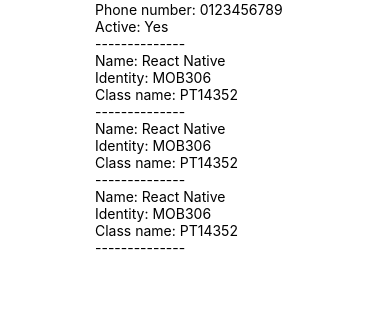
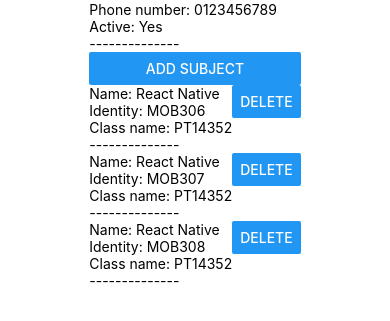
Before and after one commit to tuannda94/rn_pt14352, a React Native app: screen / in a window 390 px wide. Shown: the part 487-808 px from the top of the page. Built offline with nearby package versions, Linux system fonts and the light colour scheme.

Commit message:
Delete and add item UI by modal

```diff
--- a/profile/index.js
+++ b/profile/index.js
@@ -1,5 +1,16 @@
 import React, {useState} from 'react';
-import {View, Text, FlatList, StyleSheet, Image, Switch} from 'react-native';
+import {
+    View,
+    Text,
+    FlatList,
+    StyleSheet,
+    Image,
+    Switch,
+    Modal,
+    Button,
+    TextInput,
+    Picker
+} from 'react-native';
 import InfoText from './info-text';
 import SubjectItem from './subject-item';
 
@@ -21,39 +32,85 @@
             },
             {
                 name: 'React Native',
-                identity: 'MOB306',
+                identity: 'MOB307',
                 className: 'PT14352',
             },
             {
                 name: 'React Native',
-                identity: 'MOB306',
+                identity: 'MOB308',
                 className: 'PT14352',
             }
         ]
     };
     // Khai bao state + ham thay doi gia tri cua no
     const [showInfo, setShowInfo] = useState(true);
+    // Chuyen viec su dung userprofile sang state, de khi user thay doi gia tri se render lai man hinh
+    const [user, setUser] = useState(userProfile);
+    // Tao state kiem soat viec hien thi cua modal add subject
+    const [showModal, setShowModal] = useState(false);
+
+    // Khai bao ham thuc hien cong viec xoa
+    const handleDeleteSubject = (identity) => {
+        // su dung let de co the gan gia tri moi
+        let newSubjectList = user.subjects;
+        // filter ((item) => tra ve dieu kien ma item do se duoc xu ly)
+        // sau khi filter xong (chay het vong lap voi dieu kien dua ra) -> tra ve mang moi co cac item thoa man dk
+
+        newSubjectList = newSubjectList.filter((subject) => subject.identity != identity);
+        userProfile.subjects = newSubjectList;
+        console.log(userProfile);
+
+        setUser(userProfile);
+    }
 
     return (
       <View style={style.profileContainer}>
         <View style={style.avatar}>
-                <Image style={style.image} source={{uri: userProfile.info.avatar}} />
-                <Switch value={showInfo} onValueChange={() => setShowInfo(!showInfo)} />
+          <Image style={style.image} source={{ uri: user.info.avatar }} />
+          <Switch
+            value={showInfo}
+            onValueChange={() => setShowInfo(!showInfo)}
+          />
         </View>
         <Text>--------------</Text>
         <View>
-                {
-                    showInfo
-                        ? <InfoText data={userProfile.info} />
-                        : null
-                }
+          {showInfo ? <InfoText data={user.info} /> : null}
           <Text>--------------</Text>
+          <Button
+            title="Add subject"
+            onPress={() => {
+              setShowModal(true);
+            }}
+          />
           <FlatList
-                    data={userProfile.subjects} // mảng nhận vào để hiển thị danh sách
-                    renderItem={({item}) => <SubjectItem item={item} />} // item ứng với {name: '', identity: '', className: ''}
+            data={user.subjects} // mảng nhận vào để hiển thị danh sách
+            renderItem={({ item }) => (
+              <SubjectItem item={item} handleDelete={handleDeleteSubject} />
+            )} // item ứng với {name: '', identity: '', className: ''}
             keyExtractor={(item, index) => index}
           />
         </View>
+        <Modal visible={showModal}>
+          <View>
+            <Text>Modal Add Subject</Text>
+            <Text>Name</Text>
+            <TextInput value="" onValueChange={() => {}} />
+            <Text>Identity</Text>
+            <TextInput value="MOBxxx" onValueChange={() => {}} />
+            <Text>Select Class Name</Text>
+            <Picker selectedValue="PT1111" onValueChange={() => {}}>
+              <Picker.Item value="PT1111" label="PT1111" />
+              <Picker.Item value="PT1112" label="PT1112" />
+              <Picker.Item value="PT1113" label="PT1114" />
+            </Picker>
+            <Button
+              title="Cancle"
+              onPress={() => {
+                setShowModal(false);
+              }}
+            />
+          </View>
+        </Modal>
       </View>
     );
 }
--- a/profile/subject-item.js
+++ b/profile/subject-item.js
@@ -1,13 +1,42 @@
 import React from 'react';
-import {View, Text} from 'react-native';
+import {View, Text, Button, StyleSheet, Alert} from 'react-native';
 
-export default function subjectItem({item}){
+export default function subjectItem({item, handleDelete}){
+    const alertDelete = (identity, handleDelete) => {
+        return Alert.alert(
+            'Delete Subject', // tham so dau tien: title
+            `Ban co muon xoa ${identity} khong?`, // tham so t2: content
+            [
+                {
+                    text: 'Co',
+                    onPress: () => {handleDelete(identity)}
+                },
+                {
+                    text: 'Khong',
+                    onPress: () => {}
+                }
+            ],
+            {cancleable: false} // cho click ra ben ngoai alert hay khong (true -> disable)
+        )
+    };
+
     return (
-        <View>
-            <Text>{`Name: ${item.name}`}</Text>
-            <Text>{`Identity: ${item.identity}`}</Text>
-            <Text>{`Class name: ${item.className}`}</Text>
-            <Text>--------------</Text>
+        <View style={style.row}>
+            <View>
+                <Text>{`Name: ${item.name}`}</Text>
+                <Text>{`Identity: ${item.identity}`}</Text>
+                <Text>{`Class name: ${item.className}`}</Text>
+                <Text>--------------</Text>
+            </View>
+            <View>
+                <Button title='DELETE' onPress={() => {alertDelete(item.identity, handleDelete)}}  />
+            </View>
         </View>
     )
 }
+
+const style = StyleSheet.create({
+    row: {
+        flexDirection: 'row'
+    }
+});
```
Lines whose indentation alone changed are shown as unchanged.
